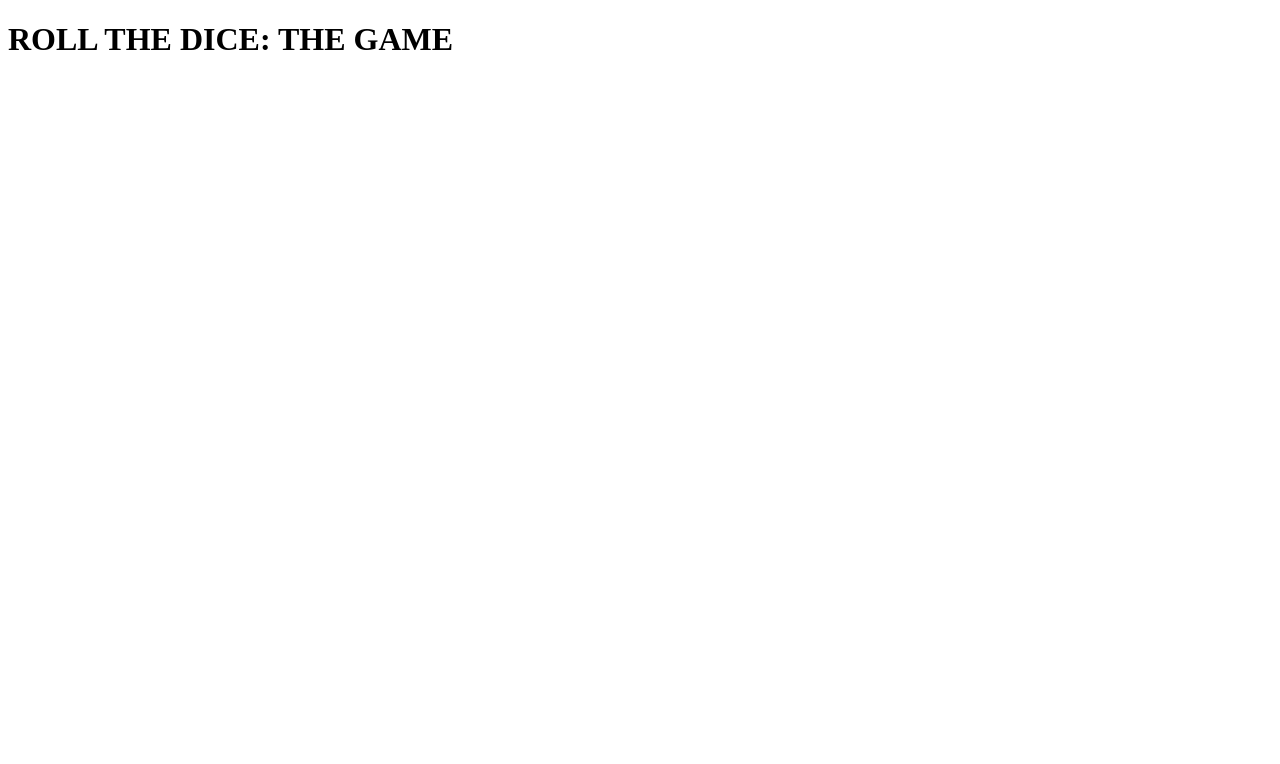
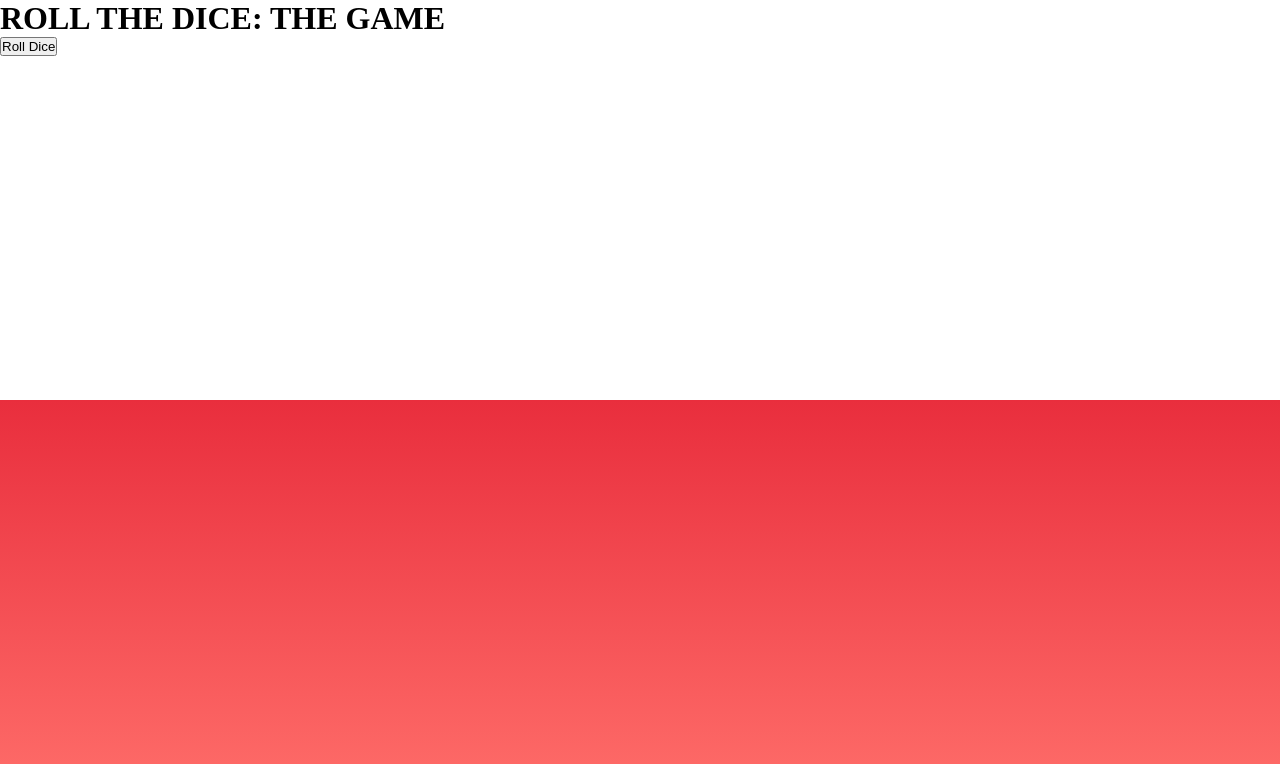
Before and after one commit to ThandoDev/Roll-The-Dice-Game, a plain HTML site: page index.html in a window 1280 px wide. Drawn offline with Linux system fonts and the light colour scheme.

Commit message:
added css to body

```diff
--- a/index.html
+++ b/index.html
@@ -9,5 +9,6 @@
  </head>
  <body>
     <h1>ROLL THE DICE: THE GAME</h1>
+    <button>Roll Dice</button>
  </body>
  </html>
--- a/styles.css
+++ b/styles.css
@@ -0,0 +1,13 @@
+*{
+    padding: 0;
+    margin: 0;
+    box-sizing: border-box;
+}
+body{
+    height: 100vh;
+    background: linear-gradient(
+        #e92e3d,
+        #ff6e6a
+    ) 0 100% no-repeat;
+    background-size: 100% 50%;
+}
```
